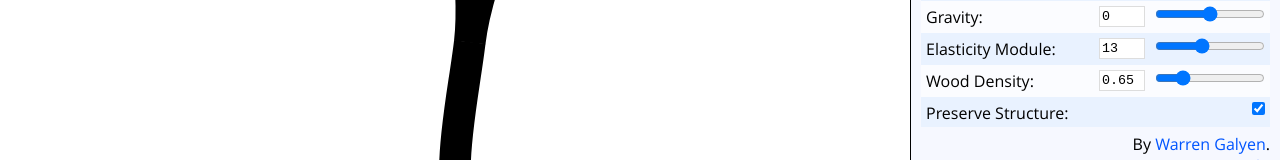
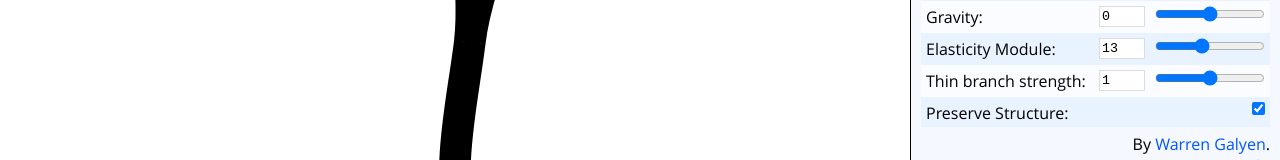
Before and after one commit to PG-Laboratory/plants, a plain HTML site: page index.html in a window 1280 px wide. Shown: the part 613-773 px from the top of the page. Drawn offline with Linux system fonts and the light colour scheme.

Commit message:
Clean up config html

```diff
--- a/controls.js
+++ b/controls.js
@@ -239,12 +239,12 @@ var Controls = new(function () {
                 apply();
             },
         },
-        density: {
+        thinBranchStrength: {
             elements: [
-                document.getElementById("c-density"),
-                document.getElementById("c-densityValue"),
+                document.getElementById("c-thinBranchStrength"),
+                document.getElementById("c-thinBranchStrengthValue"),
             ],
-            value: 13,
+            value: 1,
             update: function () {
                 var value = this.elements[0].value;
                 this.elements[1].value = value;
--- a/index.html
+++ b/index.html
@@ -22,146 +22,139 @@
 					<label for="c-seed">
 						Seed:
 					</label>
-					<input type="text" value="Foo" id="c-seed" />
+					<input type="text" id="c-seed" />
 				</div>
 				<div class="control">
 					<label for="c-treeCount">
 						Tree Count:
 					</label>
-					<input type="number" value="1" id="c-treeCount" />
+					<input type="number" id="c-treeCount" />
 				</div>
 				<div class="control">
 					<label for="c-baseWidth">
 						Base Width:
 					</label>
-					<input type="range" min="1" max="100" step="0.01" value="20" id="c-baseWidth" />
-					<input type="text" id="c-baseWidthValue" step="1" value="20" class="rangeValue" onchange="document.getElementById('c-baseWidth').value = this.value;">
+					<input type="range" min="1" max="100" step="0.01" id="c-baseWidth" />
+					<input type="text" id="c-baseWidthValue" step="1" class="rangeValue">
 				</div>
 				<div class="control">
 					<label for="c-branchOverwidth">
 						Branch Overwidth:
 					</label>
-					<input type="range" min="0" max="1" step="0.01" value="0" id="c-branchOverwidth" />
-					<input type="text" id="c-branchOverwidthValue" value="0" class="rangeValue" onchange="document.getElementById('c-branchOverwidth').value = this.value;">
+					<input type="range" min="0" max="1" step="0.01" id="c-branchOverwidth" />
+					<input type="text" id="c-branchOverwidthValue" class="rangeValue">
 				</div>
 				<div class="control">
 					<label for="c-lengthWidthRatio">
 						Length/Width Ratio:
 					</label>
-					<input type="range" min="0" max="20" step="0.1" value="5" id="c-lengthWidthRatio" />
-					<input type="text" id="c-lengthWidthRatioValue" step="1" value="5" class="rangeValue" onchange="document.getElementById('c-lengthWidthRatio').value = this.value;">
+					<input type="range" min="0" max="20" step="0.1" id="c-lengthWidthRatio" />
+					<input type="text" id="c-lengthWidthRatioValue" step="1" class="rangeValue">
 				</div>
 				<div class="control">
 					<label for="c-lengthConstant">
 						Length Constant:
 					</label>
-					<input type="range" min="0" max="100" step="0.1" value="10" id="c-lengthConstant" />
-					<input type="text" id="c-lengthConstantValue" step="1" value="10" class="rangeValue" onchange="document.getElementById('c-lengthConstant').value = this.value;">
+					<input type="range" min="0" max="100" step="0.1" id="c-lengthConstant" />
+					<input type="text" id="c-lengthConstantValue" step="1" class="rangeValue">
 				</div>
 				<div class="control">
 					<label for="c-bendiness">
 						Bendiness:
 					</label>
-					<input type="range" min="0.01" max="0.7" step="0.01" value="0.3" id="c-bendiness" />
-					<input type="text" id="c-bendinessValue" step="0.1" value="0.3" class="rangeValue" onchange="document.getElementById('c-bendiness').value = this.value;">
+					<input type="range" min="0.01" max="0.7" step="0.01" id="c-bendiness" />
+					<input type="text" id="c-bendinessValue" step="0.1" class="rangeValue">
 				</div>
 				<div class="control">
 					<label for="c-angleSpan">
 						Angle Span:
 					</label>
-					<input type="range" min="0" max="180" step="0.01" value="60" id="c-angleSpan" />
-					<input type="text" id="c-angleSpanValue" step="1" value="60" class="rangeValue" onchange="document.getElementById('c-angleSpan').value = this.value;">
+					<input type="range" min="0" max="180" step="0.01" id="c-angleSpan" />
+					<input type="text" id="c-angleSpanValue" step="1" class="rangeValue">
 				</div>
 				<div class="control">
 					<label for="c-lengthRandomness">
 						Length Randomness:
 					</label>
-					<input type="range" min="0" max="3" step="0.01" value="0.3" id="c-lengthRandomness" />
-					<input type="text" id="c-lengthRandomnessValue" step="0.01" value="0.3" class="rangeValue" onchange="document.getElementById('c-lengthRandomness').value = this.value;">
+					<input type="range" min="0" max="3" step="0.01" id="c-lengthRandomness" />
+					<input type="text" id="c-lengthRandomnessValue" step="0.01" class="rangeValue">
 				</div>
 				<div class="control">
 					<label for="c-spanRandomness">
 						Span Randomness:
 					</label>
-					<input type="range" min="0" max="180" step="0.01" value="20" id="c-spanRandomness" />
-					<input type="text" id="c-spanRandomnessValue" step="1" value="360" class="rangeValue" onchange="document.getElementById('c-spanRandomness').value = this.value;">
+					<input type="range" min="0" max="180" step="0.01" id="c-spanRandomness" />
+					<input type="text" id="c-spanRandomnessValue" step="1" class="rangeValue">
 				</div>
 				<div class="control">
 					<label for="c-angleRandomness">
 						Angle Randomness:
 					</label>
-					<input type="range" min="0" max="180" step="0.01" value="20" id="c-angleRandomness" />
-					<input type="text" id="c-angleRandomnessValue" step="1" value="360" class="rangeValue" onchange="document.getElementById('c-angleRandomness').value = this.value;">
+					<input type="range" min="0" max="180" step="0.01" id="c-angleRandomness" />
+					<input type="text" id="c-angleRandomnessValue" step="1" class="rangeValue">
 				</div>
 				<div class="control">
 					<label for="c-widthRandomness">
 						Width Randomness:
 					</label>
-					<input type="range" min="0" max="2" step="0.01" value="0.5" id="c-widthRandomness" />
-					<input type="text" id="c-widthRandomnessValue" step="0.1" value="0.5" class="rangeValue" onchange="document.getElementById('c-widthRandomness').value = this.value;">
+					<input type="range" min="0" max="2" step="0.01" id="c-widthRandomness" />
+					<input type="text" id="c-widthRandomnessValue" step="0.1" class="rangeValue">
 				</div>
 				<div class="control">
 					<label for="c-branchCount">
 						Branch Count:
 					</label>
-					<input type="range" min="1" max="10" step="1" value="3" id="c-branchCount" />
-					<input type="number" id="c-branchCountValue" step="1" value="3" class="rangeValue" onchange="document.getElementById('c-branchCount').value = this.value;">
+					<input type="range" min="1" max="10" step="1" id="c-branchCount" />
+					<input type="number" id="c-branchCountValue" step="1" class="rangeValue">
 				</div>
-				<!--div class="control">
-					<label for="c-gravity">
-						Gravity:
-					</label>
-					<input type="range" min="-1" max="1" step="0.01" value="0" id="c-gravity" />
-					<input type="text" id="c-gravityValue" step="0.1" value="0" class="rangeValue" onchange="document.getElementById('c-gravity').value = this.value;">
-				</div-->
 				<div class="control">
 					<label for="c-minWidth">
 						Minimum Width:
 					</label>
-					<input type="range" min="0.01" max="10" step="0.01" value="0.5" id="c-minWidth" />
-					<input type="text" id="c-minWidthValue" value="0.5" class="rangeValue" onchange="document.getElementById('c-minWidth').value = this.value;">
+					<input type="range" min="0.01" max="10" step="0.01" id="c-minWidth" />
+					<input type="text" id="c-minWidthValue" class="rangeValue">
 				</div>
 				<div class="control">
 					<label for="c-maxDepth">
 						Max branch depth:
 					</label>
-					<input type="range" min="1" max="50" step="1" value="0" id="c-maxDepth" />
-					<input type="text" id="c-maxDepthValue" value="0" class="rangeValue" onchange="document.getElementById('c-maxDepth').value = this.value;">
+					<input type="range" min="1" max="50" step="1" id="c-maxDepth" />
+					<input type="text" id="c-maxDepthValue" class="rangeValue">
 				</div>
 				<div class="control">
 					<label for="c-stemAngle">
 						Stem angle:
 					</label>
-					<input type="range" min="0" max="1" step="0.01" value="0" id="c-stemAngle" />
-					<input type="text" id="c-stemAngleValue" value="0" class="rangeValue" onchange="document.getElementById('c-stemAngle').value = this.value;">
+					<input type="range" min="0" max="1" step="0.01" id="c-stemAngle" />
+					<input type="text" id="c-stemAngleValue" class="rangeValue">
 				</div>
 				<div class="control">
 					<label for="c-stemWeight">
 						Stem weight:
 					</label>
-					<input type="range" min="0" max="1" step="0.01" value="0" id="c-stemWeight" />
-					<input type="text" id="c-stemWeightValue" value="0" class="rangeValue" onchange="document.getElementById('c-stemWeight').value = this.value;">
+					<input type="range" min="0" max="1" step="0.01" id="c-stemWeight" />
+					<input type="text" id="c-stemWeightValue" class="rangeValue">
 				</div>
 				<div class="control">
 					<label for="c-gravity">
 						Gravity:
 					</label>
-					<input type="range" min="-2" max="2" step="0.01" value="0" id="c-gravity" />
-					<input type="text" id="c-gravityValue" value="0" class="rangeValue" onchange="document.getElementById('c-gravity').value = this.value;">
+					<input type="range" min="-2" max="2" step="0.01" id="c-gravity" />
+					<input type="text" id="c-gravityValue" class="rangeValue">
 				</div>
 				<div class="control">
 					<label for="c-elasticity">
 						Elasticity Module:
 					</label>
-					<input type="range" min="1" max="30" step="0.01" value="0" id="c-elasticity" />
-					<input type="text" id="c-elasticityValue" value="0" class="rangeValue" onchange="document.getElementById('c-elasticity').value = this.value;">
+					<input type="range" min="1" max="30" step="0.01" id="c-elasticity" />
+					<input type="text" id="c-elasticityValue" class="rangeValue">
 				</div>
 				<div class="control">
-					<label for="c-density">
-						Wood Density:
+					<label for="c-thinBranchStrength">
+						Thin branch strength:
 					</label>
-					<input type="range" min="0" max="3" step="0.01" value="0" id="c-density" />
-					<input type="text" id="c-densityValue" value="0" class="rangeValue" onchange="document.getElementById('c-density').value = this.value;">
+					<input type="range" min="0" max="2" step="0.01" id="c-thinBranchStrength" />
+					<input type="text" id="c-thinBranchStrengthValue" class="rangeValue">
 				</div>
 				<div class="control">
 					<label for="c-keepStructure">
--- a/plantgen.js
+++ b/plantgen.js
@@ -179,8 +179,10 @@ var Plantgen = new function () {
 
             var gravityAttack = Math.sin(up + branch.angle);
 
+            var woodDensity = 0.65; // g/cm^3
+
             // fancy physics calculations for how much gravity bends the branch
-            var branchWeight = Math.PI * Math.pow((branch.width) / 2, 2) * (branch.len) * config.density;
+            var branchWeight = Math.PI * Math.pow((branch.width) / 2, 2) * (branch.len) * woodDensity;
             branchWeight = branchWeight / 1000; // g to kg
 
             var i_y = (Math.PI / 4) * Math.pow(branch.width, 4) * 10e-8;
```
